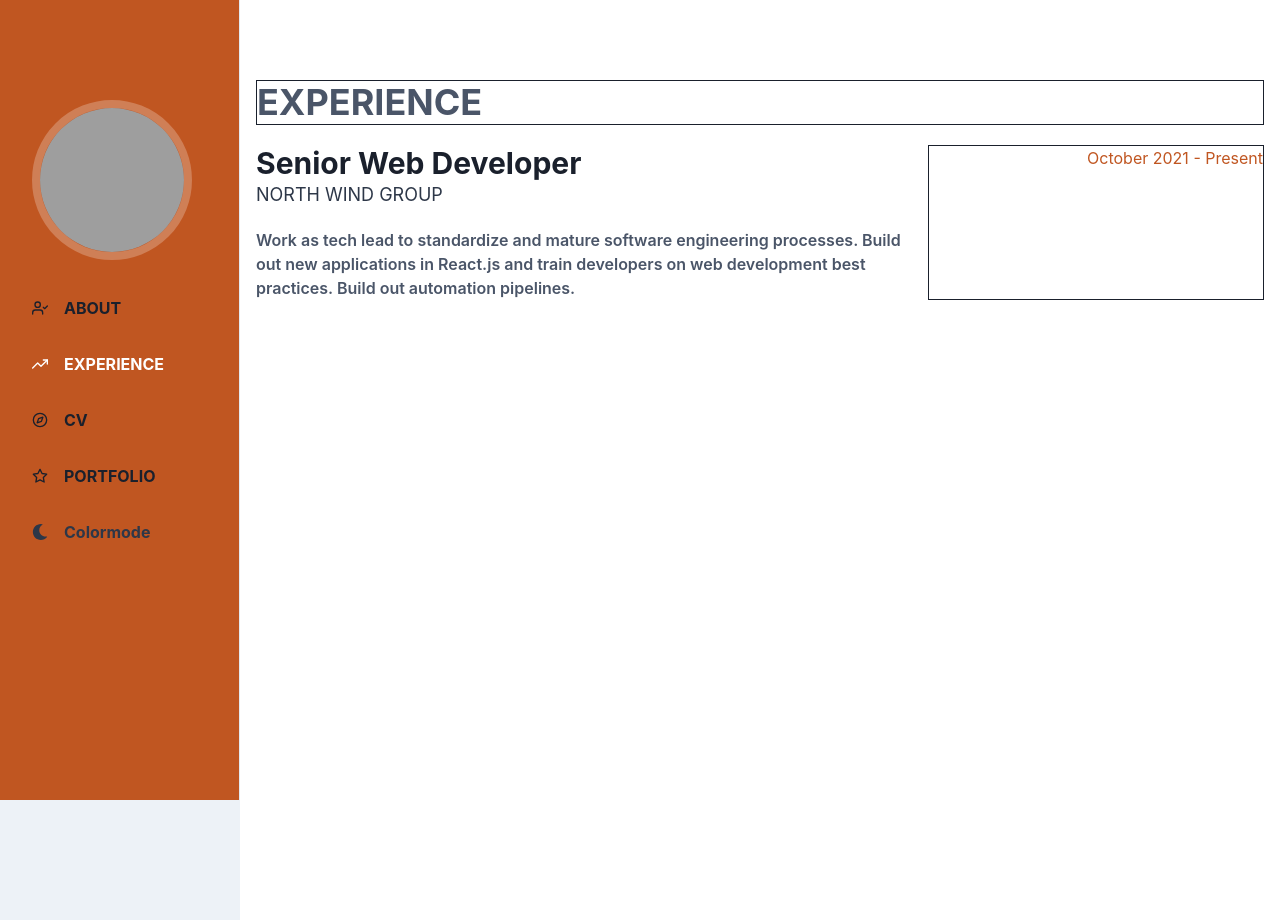
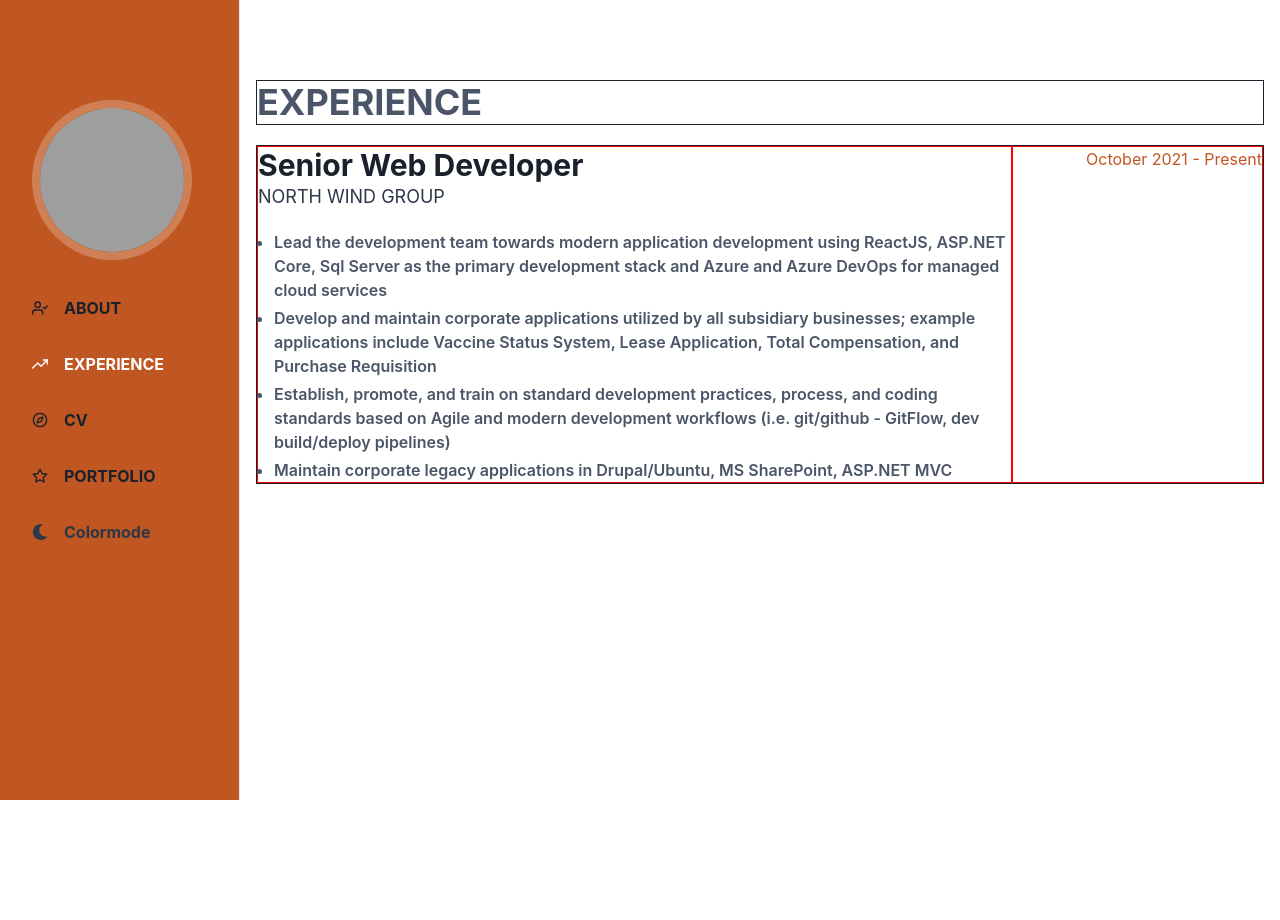
Before and after one commit to ashirk2013/portfolio-app, a React (Create React App) app in the folder webui/: page /experience in a window 1280 px wide. After the commit the page ends 800 px from the top, so only its background shows below. Built offline with nearby package versions, Linux system fonts and the light colour scheme; grey boxes are pictures that could not be loaded.

Commit message:
update grid to use flexbox instead

```diff
--- a/webui/src/pages/Experience.jsx
+++ b/webui/src/pages/Experience.jsx
@@ -1,8 +1,6 @@
 import {
   Box,
   Container,
-  Grid,
-  GridItem,
   Flex,
   Heading,
   Button,
@@ -12,6 +10,7 @@ import {
   ListIcon,
   Stack,
   Text,
+  UnorderedList,
   useColorModeValue,
 } from '@chakra-ui/react';
 import { FiChevronRight } from 'react-icons/fi';
@@ -28,8 +27,8 @@ const Experience = () => {
             </Text>
           </Heading>
         </Box>
-        <Grid templateRows="repeat(5, 1fr)" templateColumns="repeat(6, 1fr)">
-          <GridItem colSpan={{ base: 6, md: 4 }}>
+        <Flex direction={{ base: 'column', md: 'row' }} border={'1px'}>
+          <Box border={'1px'} borderColor="red" w={{ base: '100%', md: '75%' }}>
             <Heading size={'lg'}>Senior Web Developer</Heading>
             <Text
               textTransform={'uppercase'}
@@ -39,17 +38,45 @@ const Experience = () => {
             >
               North Wind Group
             </Text>
-            <Text color={'gray.600'} fontWeight={'semibold'}>
-              Work as tech lead to standardize and mature software engineering
-              processes. Build out new applications in React.js and train
-              developers on web development best practices. Build out automation
-              pipelines.
-            </Text>
-          </GridItem>
-          <GridItem border={'1px'} align={'end'} colSpan={{ base: 6, md: 2 }}>
+            <UnorderedList
+              spacing={1}
+              color={'gray.600'}
+              fontWeight={'semibold'}
+            >
+              <ListItem>
+                Lead the development team towards modern application development
+                using ReactJS, ASP.NET Core, Sql Server as the primary
+                development stack and Azure and Azure DevOps for managed cloud
+                services
+              </ListItem>
+              <ListItem>
+                Develop and maintain corporate applications utilized by all
+                subsidiary businesses; example applications include Vaccine
+                Status System, Lease Application, Total Compensation, and
+                Purchase Requisition
+              </ListItem>
+              <ListItem>
+                Establish, promote, and train on standard development practices,
+                process, and coding standards based on Agile and modern
+                development workflows (i.e. git/github - GitFlow, dev
+                build/deploy pipelines)
+              </ListItem>
+              <ListItem>
+                Maintain corporate legacy applications in Drupal/Ubuntu, MS
+                SharePoint, ASP.NET MVC
+              </ListItem>
+            </UnorderedList>
+            <Text color={'gray.600'} fontWeight={'semibold'}></Text>
+          </Box>
+          <Box
+            border={'1px'}
+            borderColor="red"
+            align={'end'}
+            w={{ base: '100%', md: '25%' }}
+          >
             <Text color={'orange.600'}>October 2021 - Present</Text>
-          </GridItem>
-        </Grid>
+          </Box>
+        </Flex>
       </Stack>
     </Container>
   );
```
